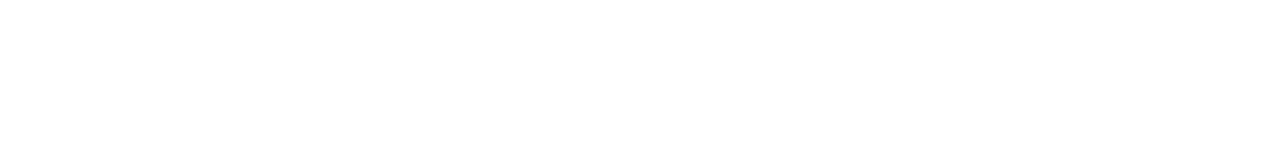
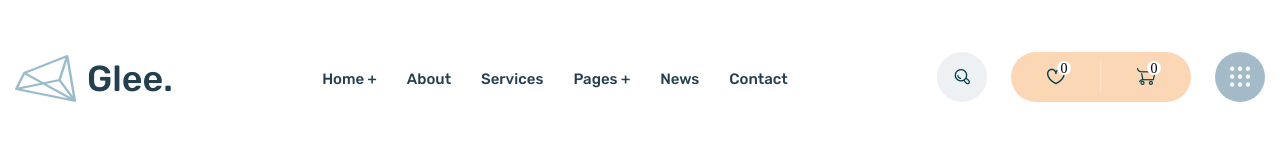
Before and after one commit to R1sKD/Glee, a website: page app/index.html in a window 1280 px wide. Drawn offline with nearby package versions, Linux system fonts and the light colour scheme; files that its build step writes are made by us from their sources.

Commit message:
added header

```diff
--- a/app/index.html
+++ b/app/index.html
@@ -11,6 +11,51 @@
 </head>
 <body>
 
+  <header class="header">
+    <div class="container">
+      <div class="header__inner">
+
+        <a class="logo" href="#">
+          <img class="logo__img" src="images/logo.png" alt="logo Glee">
+          <span class="logo__name">Glee.</span>
+        </a>
+
+        <nav class="menu">
+          <ul class="menu__list">
+            <li class="menu__item">
+              <a class="menu__link" href="#">Home +</a>
+            </li>
+            <li class="menu__item">
+              <a class="menu__link" href="#">About</a>
+            </li>
+            <li class="menu__item">
+              <a class="menu__link" href="#">Services</a>
+            </li>
+            <li class="menu__item">
+              <a class="menu__link" href="#">Pages +</a>
+            </li>
+            <li class="menu__item">
+              <a class="menu__link" href="#">News</a>
+            </li>
+            <li class="menu__item">
+              <a class="menu__link" href="#">Contact</a>
+            </li>
+          </ul>
+        </nav>
+
+        <div class="user">
+          <a class="user__link user__link--search"></a>
+          <a class="user__link user__link--heart">
+            <span class="user__num">0</span>
+          </a>
+          <a class="user__link user__link--cart">
+            <span class="user__num">0</span>
+          </a>
+          <a class="user__link user__link--cab"></a>
+        </div>
+      </div>
+    </div>
+  </header>
 
 
   <script src="js/main.min.js"></script>
--- a/app/scss/_global.scss
+++ b/app/scss/_global.scss
@@ -0,0 +1,10 @@
+.body {
+  background-color: #ffffff;
+}
+
+.container {
+  max-width: 1800px;
+  width: 100%;
+  padding: 0 15px;
+  margin: 0 auto;
+}
--- a/app/scss/_vars.scss
+++ b/app/scss/_vars.scss
@@ -0,0 +1,37 @@
+$blue: #436372;
+$light-blue: #a3bbc8;
+$dark-blue: #243f4d;
+
+$bg-light: #fef7f0;
+$bg-medum: #feefe2;
+$bg-dark: #fcd7b6;
+
+
+%DMSans-Bold-700 {
+  font-family: 'DMSans-Bold', sans-serif;
+  font-weight: 700;
+}
+
+%DMSans-Medium-500 {
+  font-family: 'DMSans-Medium',
+  sans-serif;
+  font-weight: 500;
+}
+
+%DMSans-Regular-400 {
+  font-family: 'DMSans-Regular',
+  sans-serif;
+  font-weight: 400;
+}
+
+%Rubik-Medium-500 {
+  font-family: 'Rubik-Medium',
+  sans-serif;
+  font-weight: 500;
+}
+
+%Rubik-Regular-400 {
+  font-family: 'Rubik-Regular',
+  sans-serif;
+  font-weight: 400;
+}
--- a/app/scss/style.scss
+++ b/app/scss/style.scss
@@ -2,6 +2,185 @@
 @import 'fonts';
 @import 'reset';
 @import 'global';
+
+.header {
+  min-height: 145px;
+  padding: 50px 0;
+
+  &__inner {
+    display: flex;
+    justify-content: space-between;
+    align-items: center;
+  }
+}
+
+.logo {
+  display: flex;
+  align-items: center;
+
+  &__img {
+    margin-right: 10px;
+  }
+
+  &__name {
+    @extend %Rubik-Medium-500;
+    font-size: 36px;
+    line-height: 1.6;
+    color: $dark-blue;
+  }
+}
+
+.menu {
+
+  &__list {
+    display: flex;
+  }
+
+  &__item {
+    margin-right: 30px;
+
+    &:last-child {
+      margin-right: 0;
+    }
+  }
+
+  &__link {
+    @extend %Rubik-Medium-500;
+    color: $dark-blue;
+    font-size: 15px;
+    line-height: 0.8;
+    border-bottom: 1px solid transparent;
+    transition: border-color .3s;
+
+    &:hover {
+      border-color: $dark-blue;
+    }
+  }
+}
+
+.user {
+
+  &__link {
+    display: inline-block;
+    background-repeat: no-repeat;
+    background-position: center center;
+    width: 50px;
+    height: 50px;
+    border-radius: 50%;
+    cursor: pointer;
+    margin-right: 20px;
+    position: relative;
+
+    &:last-child {
+      margin-right: 0;
+    }
+
+    &--search {
+      background-image: url(../images/icons/search.png);
+      background-color: #edf1f4;
+      transition: background-color .3s;
+
+      &:focus {
+        border: 1px solid $bg-medum;
+      }
+
+      &:hover {
+        background-color: #dfdfdf;
+      }
+
+      &:active {
+        background-color: #bab9b9;
+      }
+    }
+
+    &--heart {
+      background-image: url(../images/icons/heart.png);
+      background-repeat: no-repeat;
+      background-position: center center;
+      width: 90px;
+      border-radius: 25px 0 0 25px;
+      background-color: $bg-dark;
+      margin-right: -4px;
+      position: relative;
+      transition: background-color .3s;
+
+      &:after {
+        content: '|';
+        position: absolute;
+        font-size: 36px;
+        color: #fde7d3;
+        right: -4px;
+      }
+
+      &:focus {
+        border: 1px solid $bg-medum;
+      }
+
+      &:hover {
+        background-color: #ffbd84;
+      }
+
+      &:active {
+        background-color: #ff9539;
+      }
+    }
+
+    &--cart {
+      background-image: url(../images/icons/cart.png);
+      background-repeat: no-repeat;
+      background-position: center center;
+      width: 90px;
+      border-radius: 0 25px 25px 0;
+      background-color: $bg-dark;
+      transition: background-color .3s;
+
+      &:focus {
+        border: 1px solid $bg-medum;
+      }
+
+      &:hover {
+        background-color: #ffbd84;
+      }
+
+      &:active {
+        background-color: #ff9539;
+      }
+    }
+
+    &--cab {
+      background-image: url(../images/icons/cab.png);
+      background-repeat: no-repeat;
+      background-position: center center;
+      background-color: $light-blue;
+      transition: background-color .3s;
+
+      &:focus {
+        border: 1px solid $bg-medum;
+      }
+
+      &:hover {
+        background-color: #68a6c8;
+      }
+
+      &:active {
+        background-color: #2292ce;
+      }
+    }
+  }
+
+  &__num {
+    position: absolute;
+    right: 30px;
+    bottom: 27px;
+    font-size: 14px;
+    background-color: #ffffff;
+    border-radius: 50%;
+    width: 14px;
+    height: 14px;
+    text-align: center;
+  }
+}
+
 
 
 
```
Also changed, not shown: app/images/icons/cab.png (added), app/images/icons/cart.png (added), app/images/icons/heart.png (added), app/images/icons/search.png (added).
